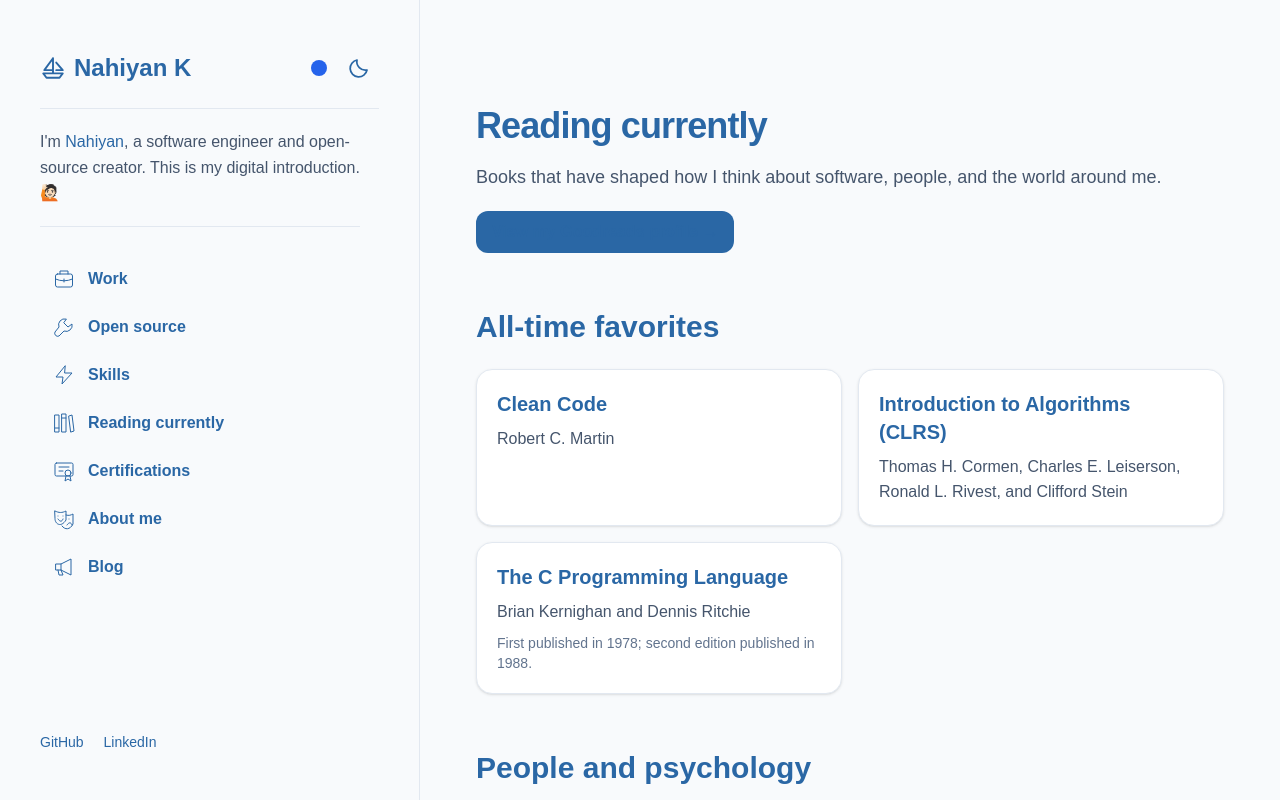
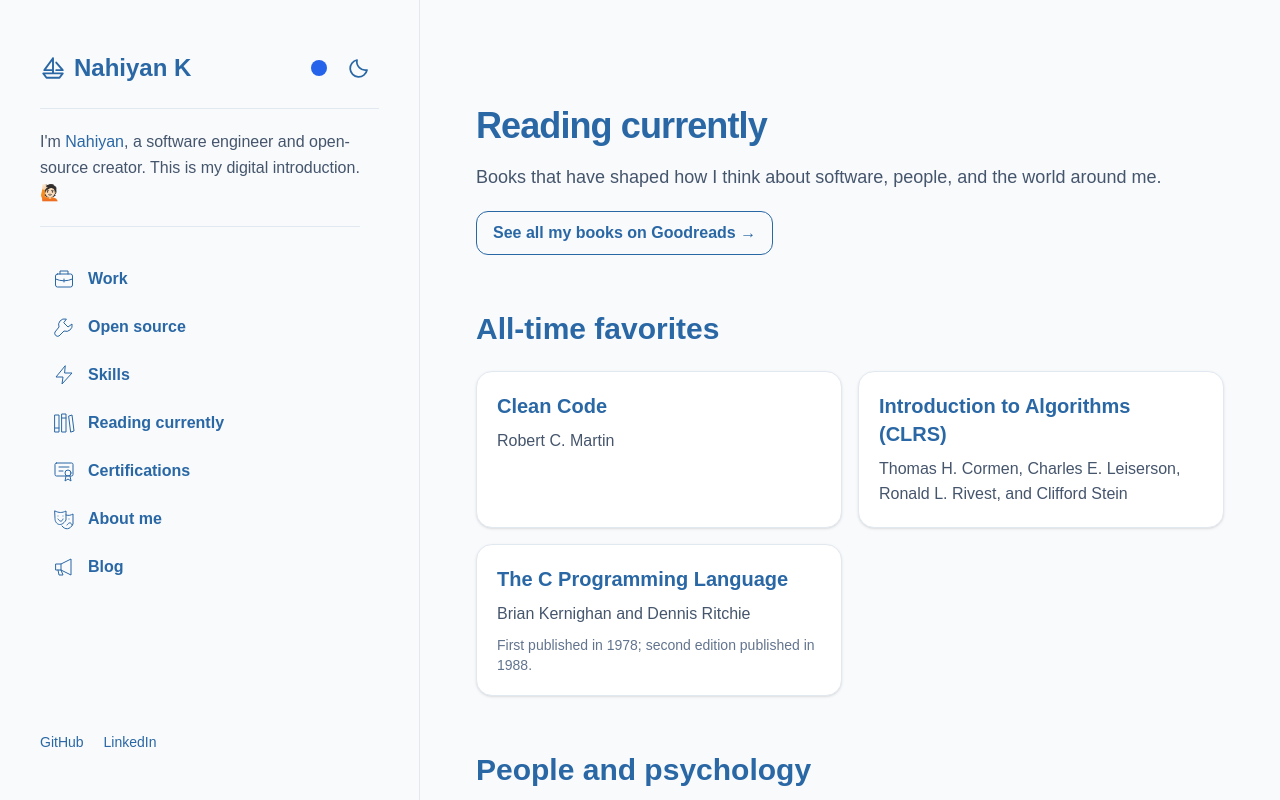
Before and after one commit to ayonious/oyon-portfolio, a Next.js app: page /reading in a window 1280 px wide. Built offline with nearby package versions, Linux system fonts and the light colour scheme.

Commit message:
fix: improve Goodreads link contrast

```diff
--- a/app/reading/page.tsx
+++ b/app/reading/page.tsx
@@ -49,9 +49,9 @@ export default function ReadingPage() {
           href="https://www.goodreads.com/user/show/95339067-nahiyan-k"
           target="_blank"
           rel="noreferrer"
-          className="mt-5 inline-flex rounded-xl bg-[var(--accent)] px-4 py-2 font-semibold text-white no-underline"
+          className="mt-5 inline-flex rounded-xl border border-[var(--accent)] px-4 py-2 font-semibold text-[var(--accent)] no-underline transition-colors hover:bg-[var(--accent-soft)]"
         >
-          View my Goodreads profile →
+          See all my books on Goodreads →
         </a>
       </header>
 
```
